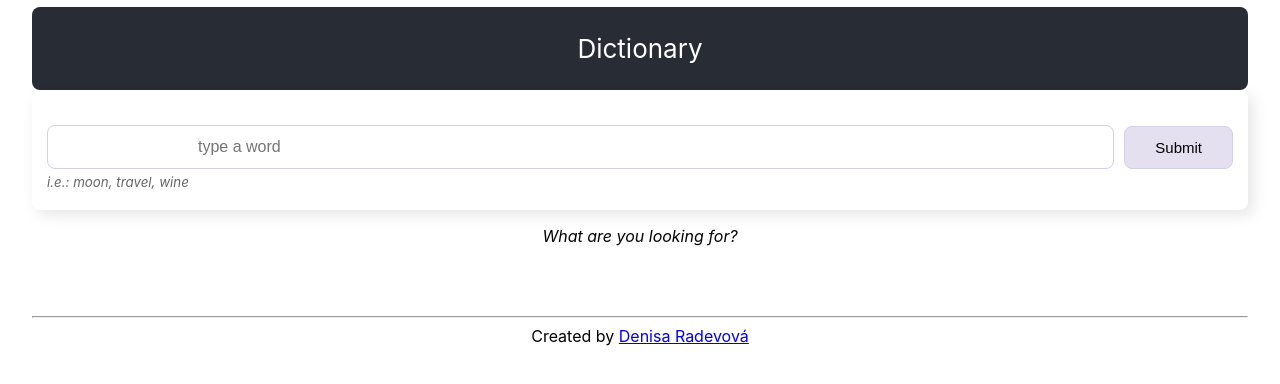
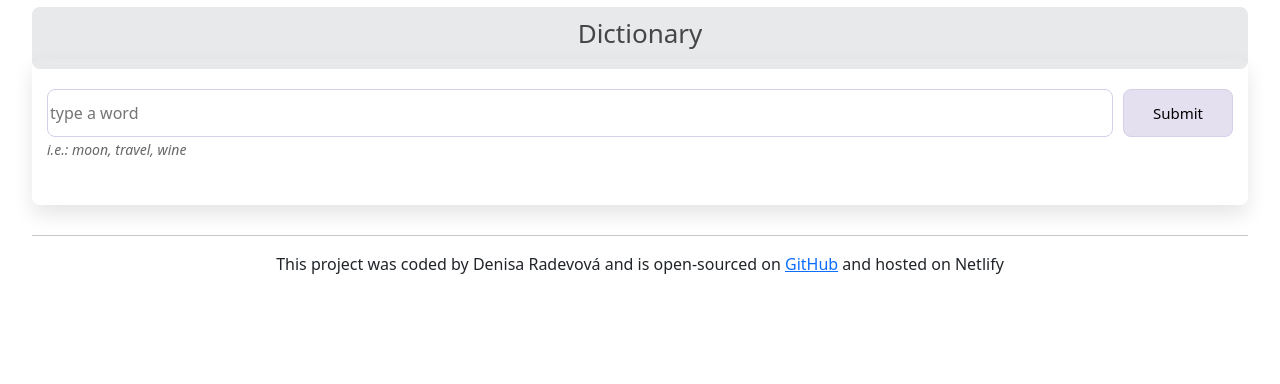
Before and after one commit to radevden/dictionary-app, a React (Create React App) app: page / in a window 1280 px wide. Shown: the top 384 px of the page. Built offline with nearby package versions, Linux system fonts and the light colour scheme.

Commit message:
added photos, updated css

```diff
--- a/package.json
+++ b/package.json
@@ -7,6 +7,7 @@
     "@testing-library/react": "^13.4.0",
     "@testing-library/user-event": "^13.5.0",
     "axios": "^1.7.9",
+    "bootstrap": "^5.3.3",
     "react": "^18.3.1",
     "react-dom": "^18.3.1",
     "react-scripts": "^5.0.1",
--- a/src/App.css
+++ b/src/App.css
@@ -7,13 +7,15 @@
 }
 
 .App-header {
-  background-color: #282c34;
+  background-color: #e8e9eb;
   display: flex;
   flex-direction: column;
-  align-items: center;
+  align-items: center!important;
+  text-align: center;
   font-size: calc(10px + 2vmin);
-  color: white;
+  color: rgba(0, 0, 0, 0.7);
   border-radius: 8px;
+  padding-top: 7px;
 }
 
 input {
@@ -21,13 +23,12 @@ input {
 }
 
 footer{
-  margin: 70px 0;
+  margin: 30px 0;
 }
 
 .form {
-  padding: 5px 15px;
+  padding: 30px 15px;
   border-radius: 8px;
-  box-shadow: 5px 5px 15px rgba(0, 0, 0, 0.1);
   display: flex;
   flex-direction: column;
   align-items: flex-start;
@@ -36,7 +37,8 @@ footer{
   width: 100%;
   box-sizing: border-box;
   flex-wrap: wrap;
-
+  box-shadow: 0px 10px 20px rgba(0, 0, 0, 0.1);
+  margin-top: -10px;
 }
 
 form {
@@ -51,7 +53,7 @@ form {
 }
 
 .search {
-  padding: 12px 150px;
+  height: 48px;
   border-radius: 8px;
   border: 1px solid #d6cfe8;
   font-size: 16px;
@@ -61,7 +63,8 @@ form {
 }
 
 .submit {
-  padding: 12px 30px;
+  height: 48px;
+  width: 110px;
   border-radius: 8px;
   border: 1px solid #d6cfe8;
   background: #e4e0f0;
@@ -81,14 +84,16 @@ form {
   display: block!important;
   font-style: italic;
   color: #666;
-  margin-bottom: 15px;;
+  margin-bottom: 15px;
+  margin-top: 27px;
 }
 
 .searchedWord {
-  padding: 5px 0;
+  padding: 10px 0;
   background: rgb (0, 0, 0, 0.6);
   border-radius: 8px;
-  box-shadow: 5px 5px 15px rgba(0, 0, 0, 0.1);
+  margin-top: 12px;
+  box-shadow: 0px 10px 20px rgba(0, 0, 0, 0.1);
 }
 
 .searchedResults {
@@ -101,11 +106,23 @@ form {
   box-shadow: 5px 5px 15px rgba(0, 0, 0, 0.2);
 }
 
+.exampleResult {
+  color: #666;
+  margin-top: -10px;
+}
+
 .synonyms {
   padding-left: 0;
+  margin-top: -10px;
 }
 
 .synonymList {
   list-style: none;
   padding-left: 15px;
 }
+
+.photos img {
+  border-radius: 6px;
+  max-width: 94%;
+  margin: 3px;
+}
--- a/src/App.js
+++ b/src/App.js
@@ -1,5 +1,6 @@
 import './App.css';
 import Dictionary from "./Dictionary.js";
+import 'bootstrap/dist/css/bootstrap.min.css';
 
 function App() {
   return (
@@ -12,7 +13,8 @@ function App() {
       </main>
       <footer>
       <hr/>
-        Created by <a href="https://github.com/radevden" target="_blank" rel="noopener noreferrer">Denisa Radevová</a>
+        <p>
+        This project was coded by Denisa Radevová and is open-sourced on <a href="https://github.com/radevden" target="_blank" rel="noopener noreferrer">GitHub</a> and hosted on Netlify</p>
         </footer>
     </div>
   );
--- a/src/Dictionary.js
+++ b/src/Dictionary.js
@@ -2,17 +2,20 @@ import React, { useState } from "react";
 import './App.css';
 import axios from "axios";
 import Results from "./Results.js";
+import Photos from "./Photos.js";
 
 export default function Dictionary (){
     let [word, searchWord] = useState(null);
     let [results, setResults] = useState(null);
+    let [photos, setPhoto] = useState(null);
 
     function handleResponse(response){
             setResults(response.data);
     }
 
     function handleImagesResponse(response){
-        console.log(response.data);
+        console.log(response.data.photos);
+        setPhoto(response.data.photos);
     }
 
     function handleSubmit (event){
@@ -22,7 +25,7 @@ export default function Dictionary (){
         let apiUrl = `https://api.shecodes.io/dictionary/v1/define?word=${word}&key=${apiKey}`;
         axios.get(apiUrl).then(handleResponse);
 
-        let imagesUrl = `https://api.shecodes.io/images/v1/search?query=${word}&key=${apiKey}`;
+        let imagesUrl = `https://api.shecodes.io/images/v1/search?query=${word}&key=${apiKey}&per_page=6`;
         axios.get(imagesUrl).then(handleImagesResponse);
     }
 
@@ -40,5 +43,6 @@ export default function Dictionary (){
             <small className="example">i.e.: moon, travel, wine</small>
         </div>
         <Results results={results} />
+        <Photos photos={photos} />
         </div>);
 }
--- /dev/null
+++ b/src/Photos.js
@@ -0,0 +1,22 @@
+import React from "react";
+
+
+
+export default function Photos(props){
+    if (props.photos) {
+        return (
+            <section className="photos">
+                <div className="row">
+                    {props.photos.map(function (photo, index){
+                        return (<div className="col-4" key={index}>
+                                    <a href={photo.src.original} target="_blank" rel="noreferrer">
+                                        <img src={photo.src.landscape} className="img-fluid"/>
+                                    </a>
+                                </div>);
+                        })}
+                </div>
+            </section>);
+    } else {
+        return null;
+    }
+}
--- a/src/Results.js
+++ b/src/Results.js
@@ -15,12 +15,12 @@ export default function Results(props){
                     <div key={index} className="searchedResults">
                         <h3><strong>{meaning.partOfSpeech}</strong></h3>
                         <p>{meaning.definition}</p>
-                        {meaning.example === null ? null : (<p><em>E.g.: {meaning.example}</em></p>)}
+                        {meaning.example === null ? null : (<p className="exampleResult"><em>E.g.: {meaning.example}</em></p>)}
                         <Synonyms synonyms={meaning.synonyms}/>
                     </div>)
             })}
             </div>;
     } else {
-        return <p><i>What are you looking for?</i></p>;
+        return null;
     }
 }
```
Also changed, not shown: 1 other file (tests, documents, lock files or other folders).
